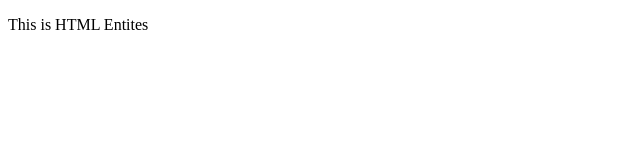
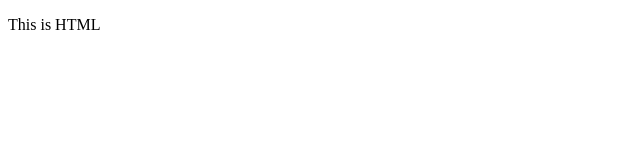
Before and after one commit to ahmar46/SIGMA-WD, a plain HTML site: page VID 13/index.html in a window 1280 px wide. Shown: the full height of the page, 0-640 px from the left. Drawn offline with Linux system fonts and the light colour scheme.

Commit message:
For the Girt

```diff
--- a/VID 13/index.html
+++ b/VID 13/index.html
@@ -6,6 +6,6 @@
     <title>HTML Entities</title>
 </head>
 <body>
-    <p>This is HTML Entites</p>
+    <p>This is HTML </p>
 </body>
 </html>
```
Also changed, not shown: VID 10/Quick Quiz.html (line endings or trailing spaces).
